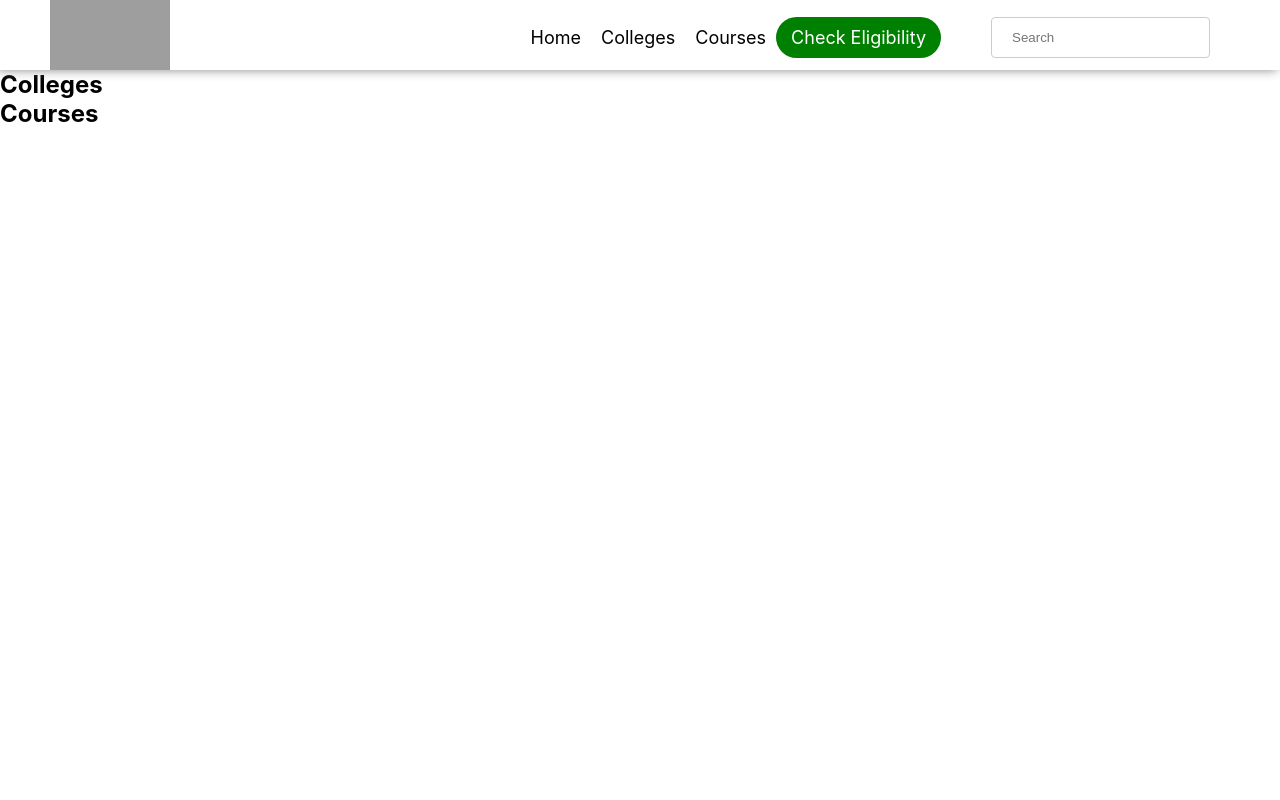
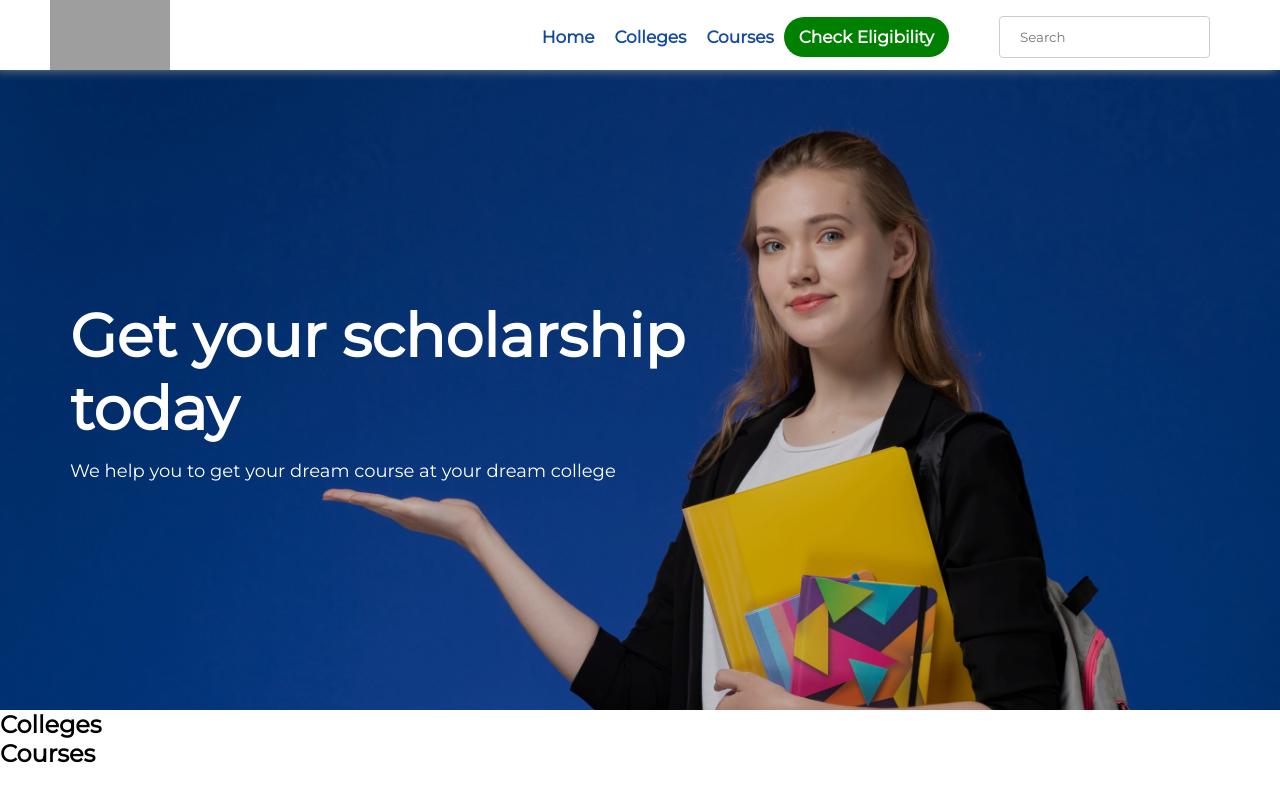
Before and after one commit to twoman-s/scholarfront, a Next.js app: page / in a window 1280 px wide. Built offline with nearby package versions, Linux system fonts and the light colour scheme; grey boxes are pictures that could not be loaded.

Commit message:
homebanner added

```diff
--- a/components/Navbar.module.scss
+++ b/components/Navbar.module.scss
@@ -15,6 +15,9 @@
     align-items: center;
     padding: 0 10px;
     position: relative;
+    @include mobile() {
+      padding: 0 20px;
+    }
 
     .logo {
       width: 120px;
@@ -62,6 +65,8 @@
           padding: 10px;
           cursor: pointer;
           font-size: $link-font-size;
+          color: $primary-color;
+          font-weight: 600;
 
           &.navBtn {
             background: green;
@@ -101,6 +106,7 @@
           border: 1px solid #ccc;
           border-radius: 4px;
           outline: none;
+          color: $primary-color;
         }
         button {
           border: none;
@@ -110,6 +116,7 @@
           cursor: pointer;
           i {
             font-size: 24px;
+            color: $primary-color;
           }
         }
       }
@@ -122,6 +129,7 @@
       i {
         font-size: 24px;
         user-select: none;
+        color: $primary-color;
       }
     }
   }
--- a/pages/index.js
+++ b/pages/index.js
@@ -1,5 +1,8 @@
 import Head from "next/head";
 import Link from "next/link";
+import Image from "next/image";
+
+import styles from "./../styles/Home.module.scss";
 
 export default function Home() {
   return (
@@ -12,7 +15,13 @@ export default function Home() {
         />
         <link rel="icon" href="/favicon.ico" />
       </Head>
-
+      <div className={styles.homeBanner}>
+        <Image src="/homebanner.jpg" layout="fill" objectFit="cover" />
+        <div className={styles.bannerDetails}>
+          <h2>Get your scholarship today</h2>
+          <p>We help you to get your dream course at your dream college</p>
+        </div>
+      </div>
       <Link passHref href="/colleges">
         <h2>Colleges</h2>
       </Link>
--- /dev/null
+++ b/styles/Home.module.scss
@@ -0,0 +1,45 @@
+@import "./../styles/global";
+
+.homeBanner {
+  width: 100%;
+  height: 80vh;
+  position: relative;
+  img {
+    width: 100%;
+    height: 100%;
+  }
+  .bannerDetails {
+    position: absolute;
+    z-index: 1;
+    top: 0;
+    left: 0;
+    width: 100%;
+    height: 100%;
+    background: rgba(0, 0, 0, 0.2);
+    color: #fff;
+    display: flex;
+    padding: $main-padding;
+    flex-direction: column;
+    justify-content: center;
+    @include mobile() {
+      padding: $main-mobile-padding;
+      background: rgba(0, 0, 0, 0.3);
+    }
+    h2 {
+      font-size: $banner-heading-font-size;
+      width: 60%;
+      font-weight: 900;
+      margin-bottom: 15px;
+      @include mobile() {
+        font-size: $banner-heading-mobile-font-size;
+        width: 80%;
+      }
+    }
+    p {
+      font-size: $p-font-size;
+      @include mobile() {
+        font-size: $p-mobile-font-size;
+      }
+    }
+  }
+}
--- a/styles/global.scss
+++ b/styles/global.scss
@@ -3,7 +3,16 @@
 $nav: #fff;
 $button-primary: blue;
 
-$link-font-size: 18px;
+$link-font-size: 17px;
 
+$main-padding: 70px;
+$main-mobile-padding: 35px;
+
+$primary-color: #144aa2;
+$banner-heading-font-size: 60px;
+$banner-heading-mobile-font-size: 40px;
 $heading-font-size: 50px;
 $heading-mobile-font-size: 35px;
+
+$p-font-size: 18px;
+$p-mobile-font-size: 15px;
--- a/styles/globals.css
+++ b/styles/globals.css
@@ -1,16 +1,13 @@
-html,
-body {
-  font-family: -apple-system, BlinkMacSystemFont, Segoe UI, Roboto, Oxygen,
-    Ubuntu, Cantarell, Fira Sans, Droid Sans, Helvetica Neue, sans-serif;
+@import url("https://fonts.googleapis.com/css2?family=Montserrat&display=swap");
+
+* {
+  box-sizing: border-box;
+  padding: 0;
+  margin: 0;
+  font-family: "Montserrat", sans-serif;
 }
 
 a {
   color: inherit;
   text-decoration: none;
 }
-
-* {
-  box-sizing: border-box;
-  padding: 0;
-  margin: 0;
-}
```
Also changed, not shown: public/homebanner.jpg (added).
